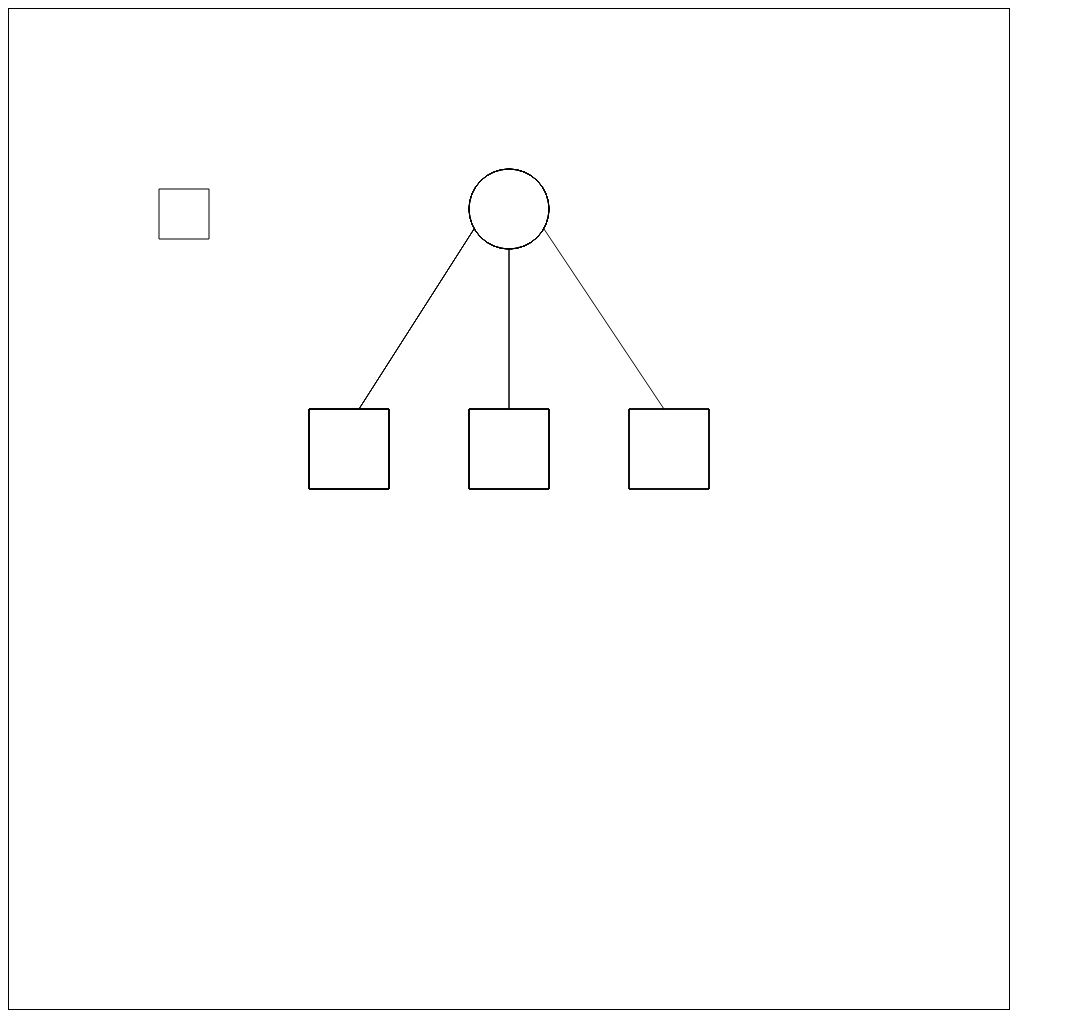
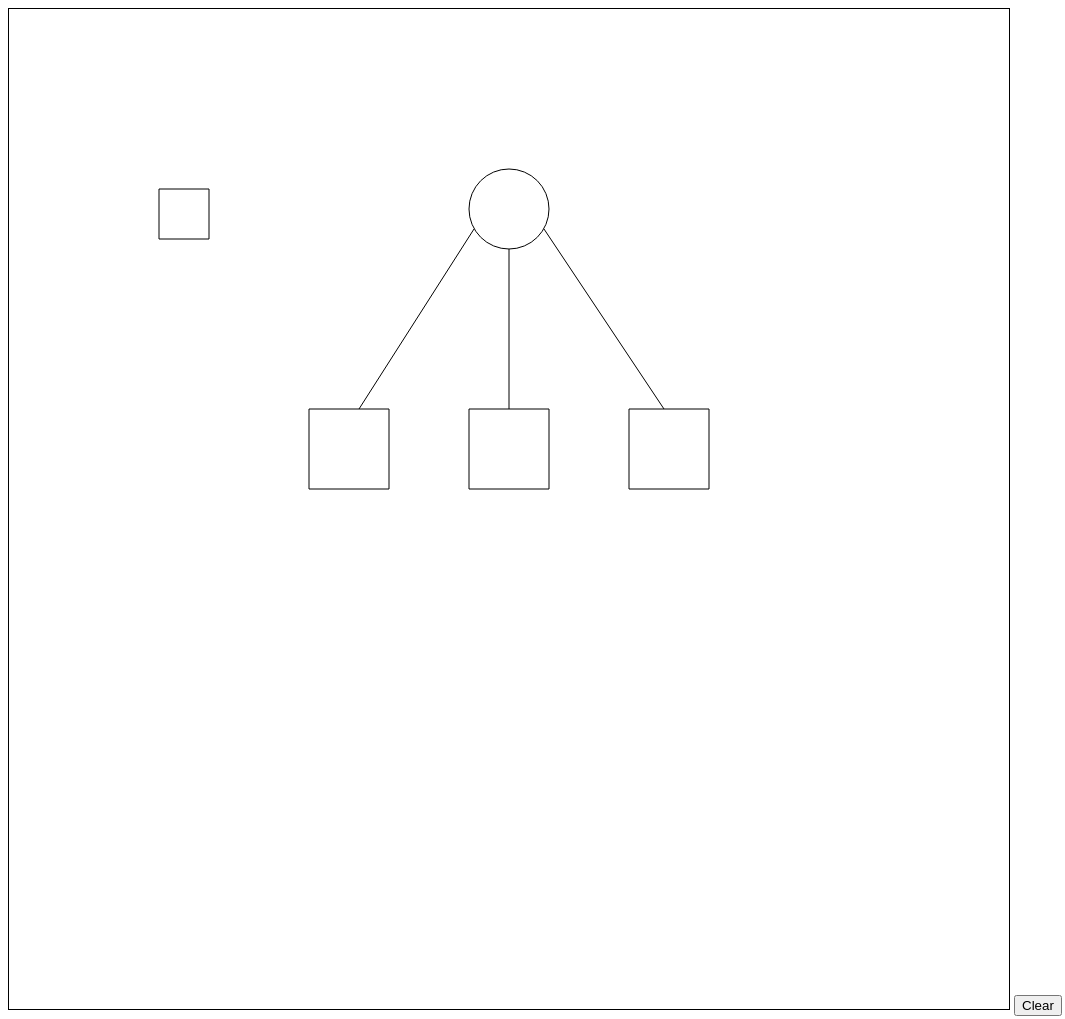
Before and after one commit to MelitonPadilla/CPE400LoadBalancing, a plain HTML site: page test.html in a window 1280 px wide. Shown: the whole page, without its empty margins (0-1065 px from the left). Drawn offline with Linux system fonts and the light colour scheme.

Commit message:
encapsulated functions

```diff
--- a/simulation.js
+++ b/simulation.js
@@ -1,43 +1,106 @@
-  var clientRequest = document.getElementById("canvas");
-  var cr = clientRequest.getContext("2d");
+function initialize(){
+
+  var x = document.getElementById("canvas");
+  var cr = x.getContext("2d");
+  cr.beginPath();
   cr.rect(150,180,50,50);
+  cr.strokeStyle = 'black';
   cr.stroke();
+  cr.closePath();
 
-  var lb1 = document.getElementById("canvas");
-  var circle = lb1.getContext("2d");
+  var circle = x.getContext("2d");
   circle.beginPath();
   circle.arc(500,200,40,0,2*Math.PI);
+  circle.strokeStyle = 'black';
   circle.stroke();
+  circle.closePath();
 
-  var c1=document.getElementById("canvas");
-  var client1=c1.getContext("2d");
+  var client1 = x.getContext("2d");
+  client1.beginPath();
   client1.rect(300,400,80,80);
+  client1.strokeStyle = 'black';
   client1.stroke();
+  client1.closePath();
 
-  var c2=document.getElementById("canvas");
-  var client2=c2.getContext("2d");
+  var client2 = x.getContext("2d");
+  client2.beginPath();
   client2.rect(460,400,80,80);
+  client2.strokeStyle = 'black';
   client2.stroke();
+  client2.closePath();
 
-  var c3=document.getElementById("canvas");
-  var client3=c3.getContext("2d");
+  var client3 = x.getContext("2d");
+  client3.beginPath();
   client3.rect(620,400,80,80);
+  client3.strokeStyle = 'black';
   client3.stroke();
+  client3.closePath();
 
-  var c1line = document.getElementById("canvas");
-  var line1 = c1line.getContext("2d");
+  var line1 = x.getContext("2d");
+  line1.beginPath();
   line1.moveTo(465,220);
   line1.lineTo(350,400);
+  line1.strokeStyle = 'black';
   line1.stroke();
+  line1.closePath();
 
-  var c2line = document.getElementById("canvas");
-  var line2 = c2line.getContext("2d");
+  var line2 = x.getContext("2d");
+  line2.beginPath();
   line2.moveTo(500,240);
   line2.lineTo(500,400);
+  line2.strokeStyle = 'black';
   line2.stroke();
+  line2.closePath();
 
-  var c3line = document.getElementById("canvas");
-  var line3 = c3line.getContext("2d");
+  var line3 = x.getContext("2d");
+  line3.beginPath();
   line3.moveTo(535,220);
   line3.lineTo(655,400);
+  line3.strokeStyle = 'black';
   line3.stroke();
+  line3.closePath();
+
+  }
+
+initialize();
+
+// bind event handler to clear button
+document.getElementById('reset').addEventListener('click', function() {
+        var canvas = document.getElementById('canvas');
+        var context = canvas.getContext('2d');
+        context.clearRect(0, 0, canvas.width, canvas.height);
+        initialize();
+      }, false);
+
+function drawLine1(color){
+  var x = document.getElementById("canvas");
+  var line1 = x.getContext("2d");
+  line1.beginPath();
+  line1.moveTo(465,220);
+  line1.lineTo(350,400);
+  line1.strokeStyle = color;
+  line1.stroke();
+  line1.closePath();
+}
+
+function drawline2(color){
+  var x = document.getElementById("canvas");
+  var line2 = x.getContext("2d");
+  line2.beginPath();
+  line2.moveTo(500,240);
+  line2.lineTo(500,400);
+  line2.strokeStyle = color;
+  line2.stroke();
+  line2.closePath();
+}
+
+function drawline3(color){
+  var x = document.getElementById("canvas");
+  var line3 = x.getContext("2d");
+  line3.beginPath();
+  line3.moveTo(535,220);
+  line3.lineTo(655,400);
+  line3.strokeStyle = color;
+  line3.stroke();
+  line3.closePath();
+}
--- a/test.html
+++ b/test.html
@@ -8,7 +8,7 @@
 </head>
 <body>
 <canvas id="canvas" width="1000" height="1000" style="border:1px solid #000000;"></canvas>
-
+      <input type="button" id="reset" value="Clear">
     <script src="simulation.js"></script>
 </body>
 </html>
```
Also changed, not shown: 1 other file.
